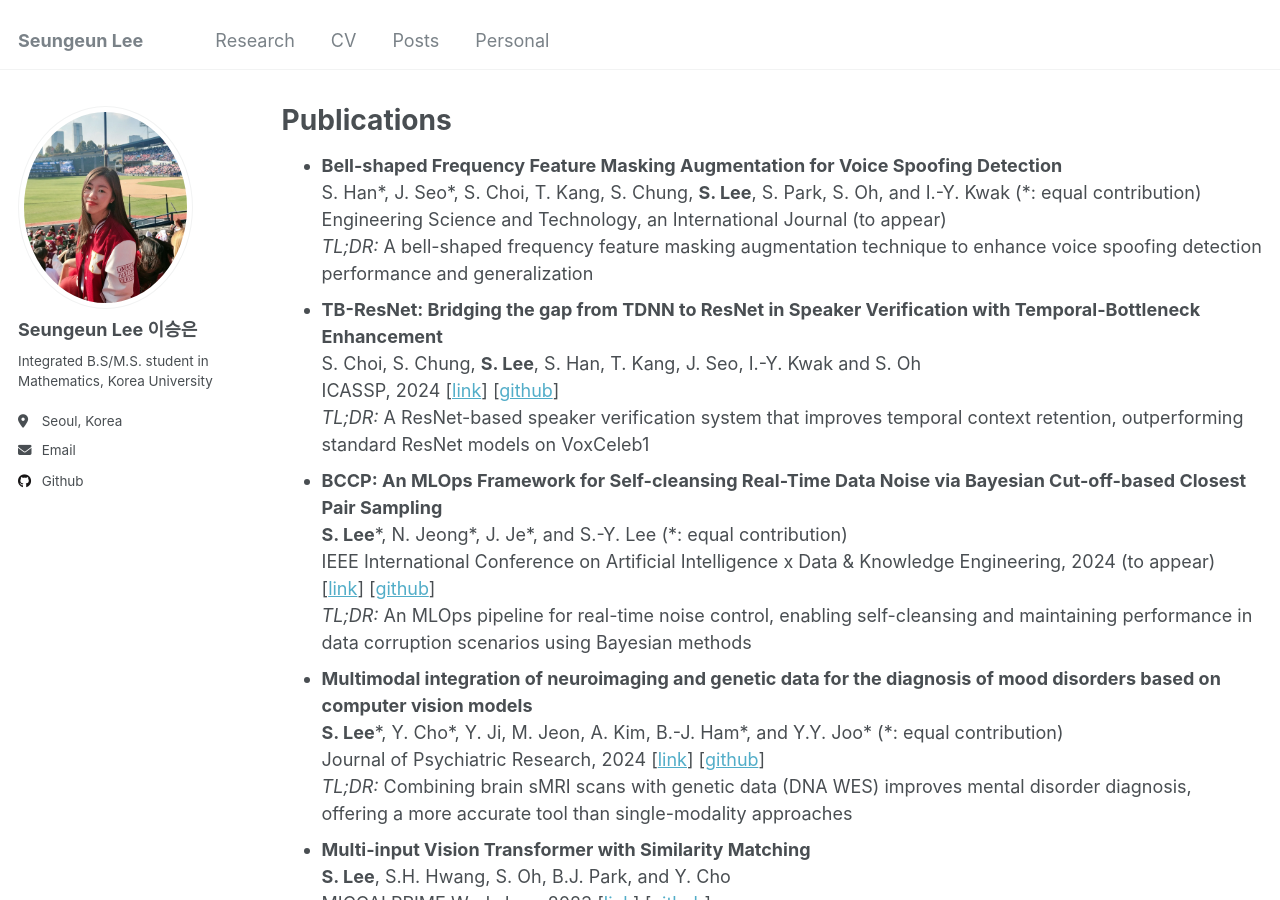
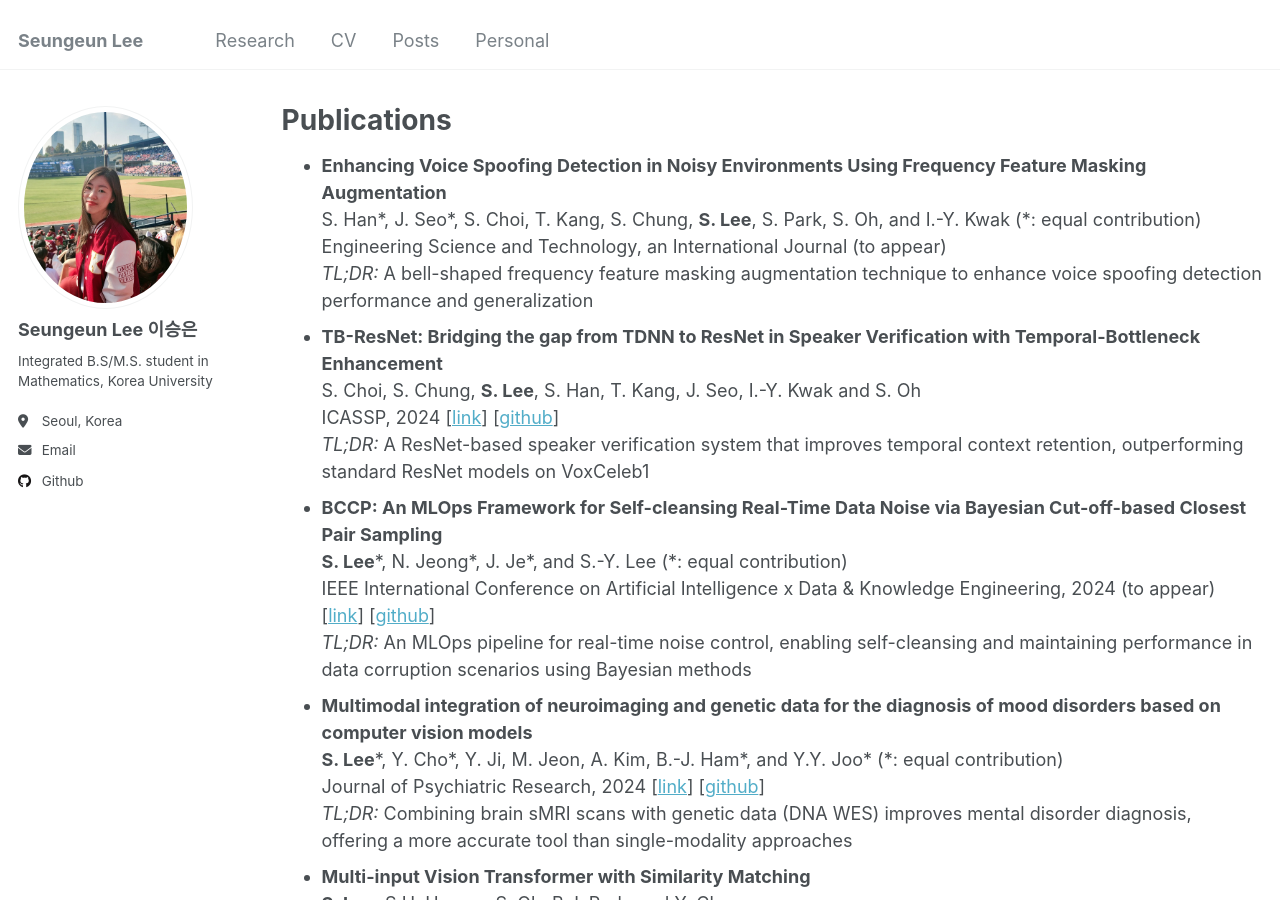
Before and after one commit to duneag2/duneag2.github.io, a Jekyll site: the page built from _pages/publications.html, in a window 1280 px wide and 900 px high. Built offline with Jekyll 4.4.1, drawn with Linux system fonts in a browser that asks for light colours.

Commit message:
Update publications.html

```diff
--- a/_pages/publications.html
+++ b/_pages/publications.html
@@ -7,7 +7,7 @@ author_profile: true
 
 <ul>
   <li>
-    <strong>Bell-shaped Frequency Feature Masking Augmentation for Voice Spoofing Detection</strong> <br>
+    <strong>Enhancing Voice Spoofing Detection in Noisy Environments Using Frequency Feature Masking Augmentation</strong> <br>
     S. Han*, J. Seo*, S. Choi, T. Kang, S. Chung, <strong>S. Lee</strong>, S. Park, S. Oh, and I.-Y. Kwak (*: equal contribution) <br>
     Engineering Science and Technology, an International Journal (to appear) <br>
     <em>TL;DR:</em> A bell-shaped frequency feature masking augmentation technique to enhance voice spoofing detection performance and generalization <br>
```
